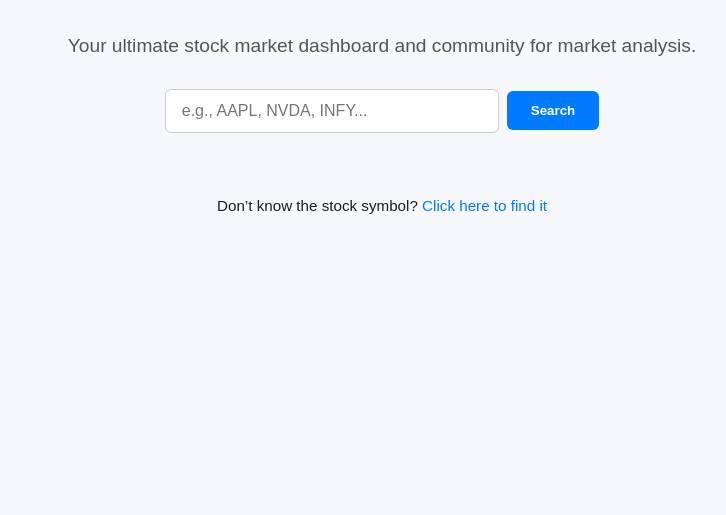
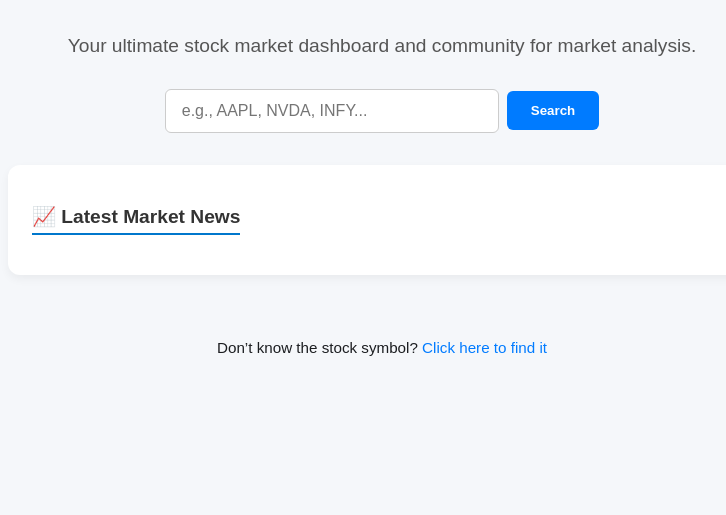
Before and after one commit to vihansr/Stock-market-dashboard, a Flask app: template templates/index.html in a window 1280 px wide. Shown: the part 196-711 px from the top of the page, without its empty margins (258-984 px from the left). Run offline with Flask 3, Linux system fonts and the light colour scheme; the template is opened without the code that fills it, so the values that code supplies are empty.

Commit message:
add news healines

```diff
--- a/main.py
+++ b/main.py
@@ -1,11 +1,14 @@
 from flask import Flask, render_template, request, url_for, redirect, flash
 from Stock_details import StockDetails
+from news import NewsScraper
 
 app = Flask(__name__)
 app.secret_key = "your_secret_key"
 
 @app.route("/", methods=['GET', 'POST'])
 def index():
+    scraper = NewsScraper()
+    headlines = scraper.get_all_news()
     if request.method == "POST":
         symbol = request.form.get('stock_symbol', '').strip().upper()
 
@@ -15,7 +18,7 @@ def index():
 
         return redirect(url_for('stock', stock_symbol=symbol))
 
-    return render_template("index.html")
+    return render_template("index.html", headlines = headlines)
 
 
 @app.route("/stocks/<stock_symbol>")
--- a/requirements.txt
+++ b/requirements.txt
@@ -3,3 +3,6 @@ pandas
 yfinance
 matplotlib
 gunicorn
+selenium
+requests
+bs4
--- a/static/styles.css
+++ b/static/styles.css
@@ -237,3 +237,42 @@ html, body {
     margin-bottom: 0;
   }
 }
+.news-section {
+  background-color: #ffffff;
+  border-radius: 12px;
+  box-shadow: 0 4px 10px rgba(0, 0, 0, 0.05);
+  padding: 1.5rem;
+  margin-top: 2rem;
+  max-width: 700px;
+  width: 100%;
+  overflow-y: auto;
+}
+
+.news-title {
+  font-size: 1.2rem;
+  margin-bottom: 1rem;
+  color: #333;
+  border-bottom: 2px solid #0077cc;
+  display: inline-block;
+  padding-bottom: 0.3rem;
+}
+
+.news-list {
+  display: flex;
+  flex-direction: column;
+}
+
+.headline {
+  padding: 0.6rem 0;
+  border-bottom: 1px solid #eee;
+  transition: background-color 0.3s ease;
+  cursor: pointer;
+}
+
+.headline:hover {
+  background-color: #f1f9ff;
+}
+
+.headline:last-child {
+  border-bottom: none;
+}
--- a/templates/index.html
+++ b/templates/index.html
@@ -8,5 +8,14 @@
     <input id="stock_symbol" name="stock_symbol" type="text" class="input" placeholder="e.g., AAPL, NVDA, INFY...">
     <button type="submit" class="button">Search</button>
   </form>
+  <!-- News Headlines Section -->
+  <section class="news-section">
+    <h2 class="news-title">📈 Latest Market News</h2>
+    <div class="news-list">
+      {% for headline, source in headlines.items() %}
+  <div class="headline">{{ headline }} <span class="source">| {{ source }}</span></div>
+{% endfor %}
+    </div>
+  </section>
 </main>
 {% endblock %}
```
